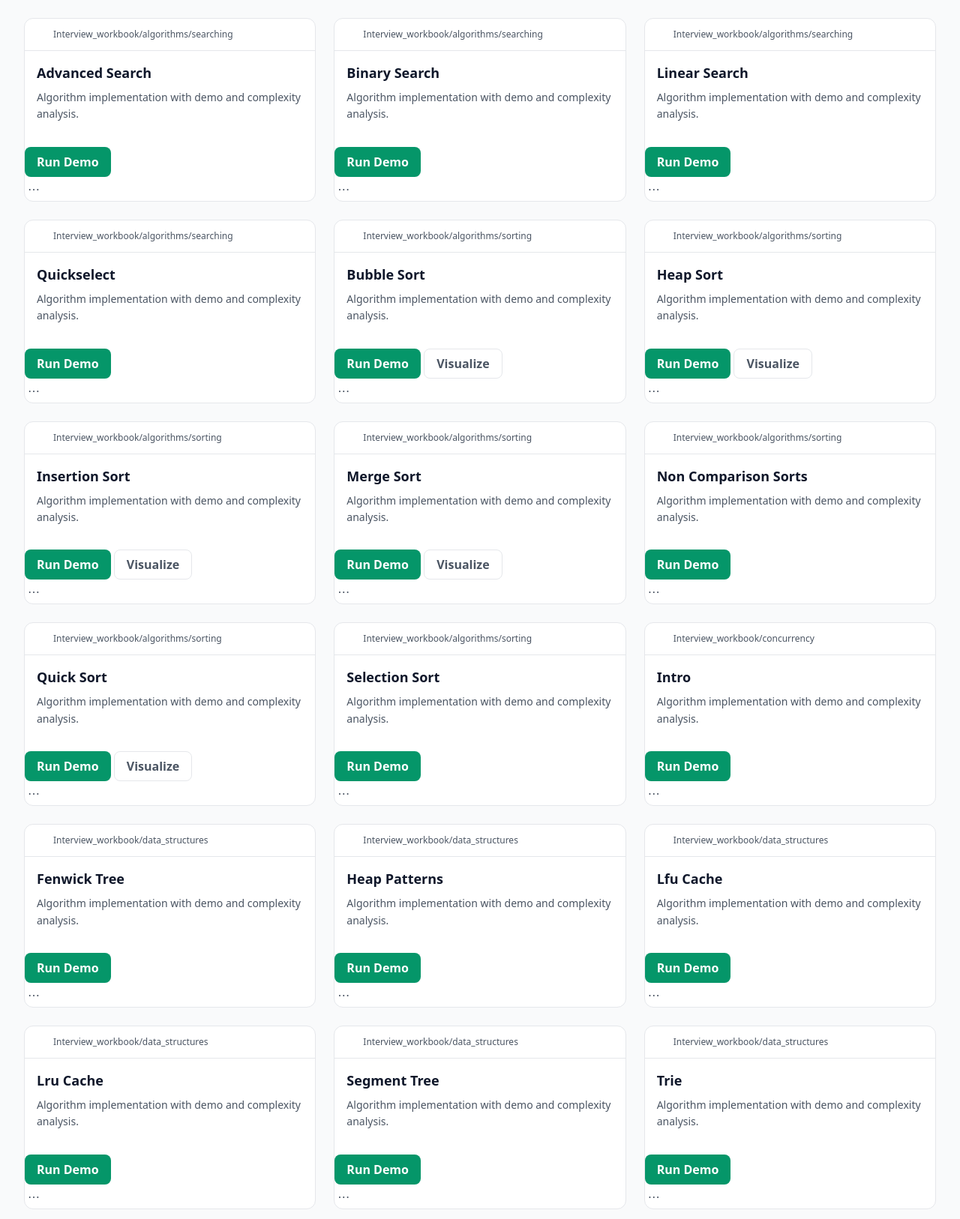
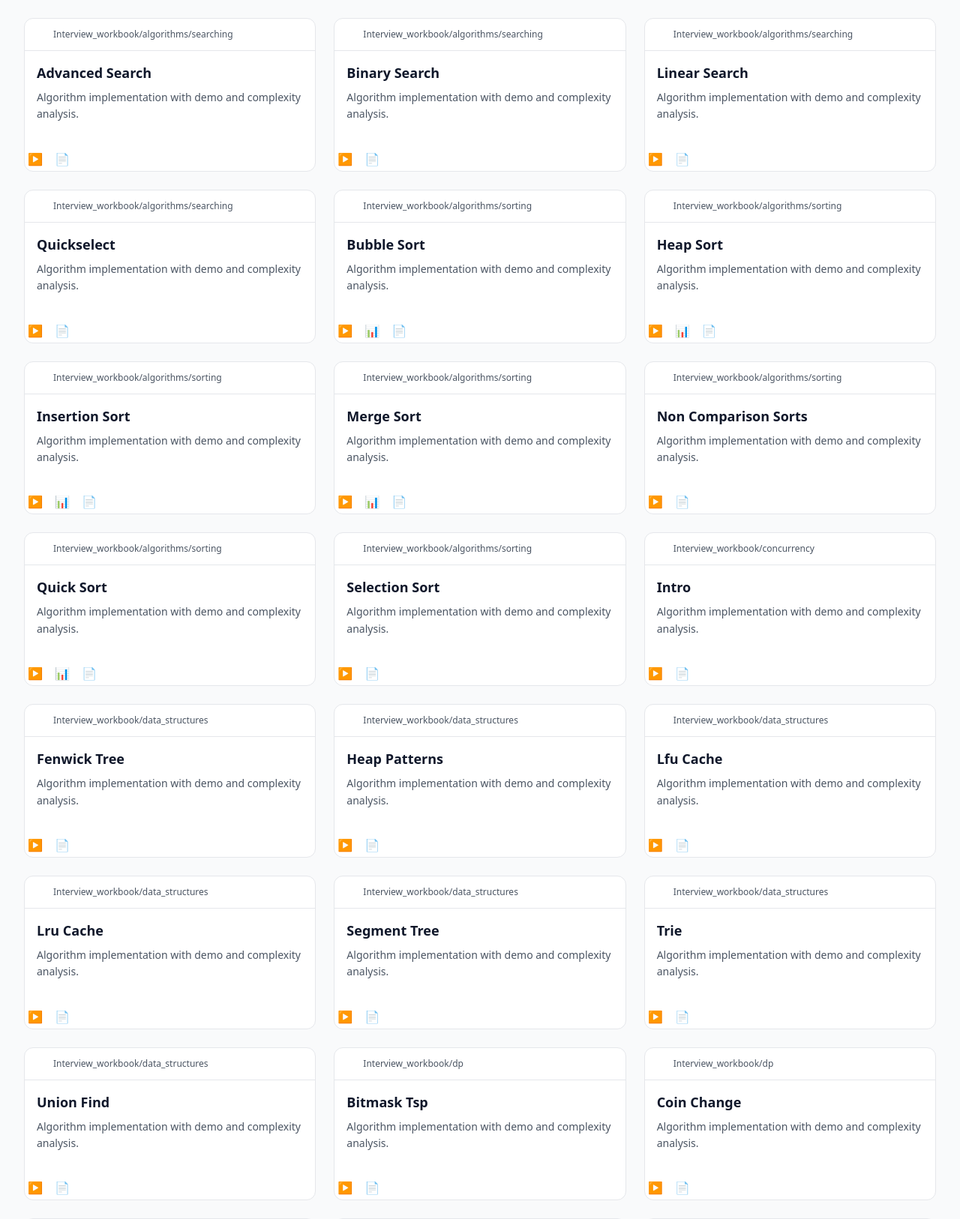
Before and after one commit to ianlintner/python_dsa, a Flask app: page / in a window 1280 px wide. Shown: the part 242-1868 px from the top of the page at 75% size. Run offline with Flask 3, Linux system fonts and the light colour scheme; some libraries are stand-ins or nearby versions.

Commit message:
Enhance demo card actions with improved layout and accessibility features

```diff
--- a/flask_app/static/style.css
+++ b/flask_app/static/style.css
@@ -786,6 +786,13 @@ code {
   display: flex;
   gap: 0.5rem;
   align-items: center;
+  justify-content: space-between;
+}
+
+.card-action-icons {
+  display: flex;
+  gap: 0.5rem;
+  margin-left: auto;
 }
 
 .btn-primary {
--- a/flask_app/templates/index.html
+++ b/flask_app/templates/index.html
@@ -139,20 +139,13 @@
                     {% endif %}
                     <button class="btn-secondary" onclick="showCardDetails('{{ d.id }}')">Details</button>
                   {% else %}
-                    <button class="btn-primary demo-run-btn" data-module="{{ d.id }}">Run Demo</button>
-                    {% set viz_key = sorting_viz_map.get(d.id) if sorting_viz_map else None %}
-                    {% if viz_key %}
-                      <a class="btn-secondary" href="{{ url_for('viz_sorting') }}?algo={{ viz_key }}">Visualize</a>
-                    {% endif %}
-                    <div class="card-menu">
-                      <button class="btn-icon menu-trigger" aria-label="More actions">⋯</button>
-                      <div class="dropdown-menu">
-                        <a href="{{ url_for('demo_page') }}?module={{ d.id }}">Open Details</a>
-                        <a href="{{ url_for('source') }}?module={{ d.id }}">View Source</a>
-                        {% if d.get('url') %}
-                          <a href="{{ d.url }}" target="_blank" rel="noopener">LeetCode Problem</a>
-                        {% endif %}
-                      </div>
+                    <div class="card-action-icons">
+                      <button class="btn-icon demo-run-btn" data-module="{{ d.id }}" aria-label="Run Demo">▶️</button>
+                      {% set viz_key = sorting_viz_map.get(d.id) if sorting_viz_map else None %}
+                      {% if viz_key %}
+                        <a class="btn-icon" href="{{ url_for('viz_sorting') }}?algo={{ viz_key }}" aria-label="Visualize">📊</a>
+                      {% endif %}
+                      <a class="btn-icon" href="{{ url_for('source') }}?module={{ d.id }}" aria-label="View Source">📄</a>
                     </div>
                   {% endif %}
                 </footer>
@@ -254,6 +247,11 @@
           filtered = filtered.filter(card => card.dataset.category === categoryFilter);
         }
 
+        // Also respect current view
+        if (currentView !== 'all') {
+          filtered = filtered.filter(card => card.dataset.category === currentView);
+        }
+
         filterCards(filtered);
       }
 
@@ -283,6 +281,9 @@
         }
 
         currentView = newView;
+
+        // Reapply filters when view changes
+        handleFilters();
       }
 
       // Demo execution
```
